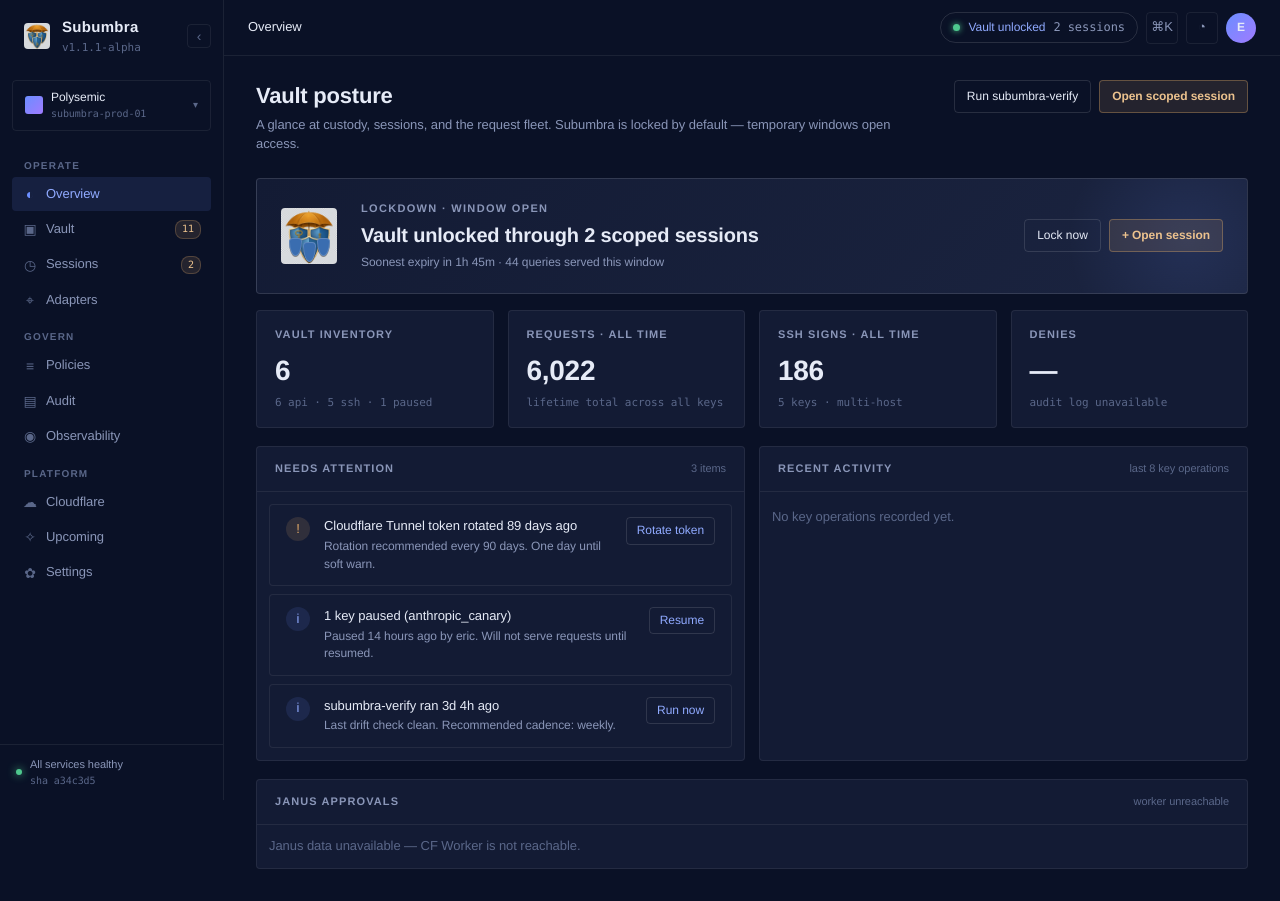
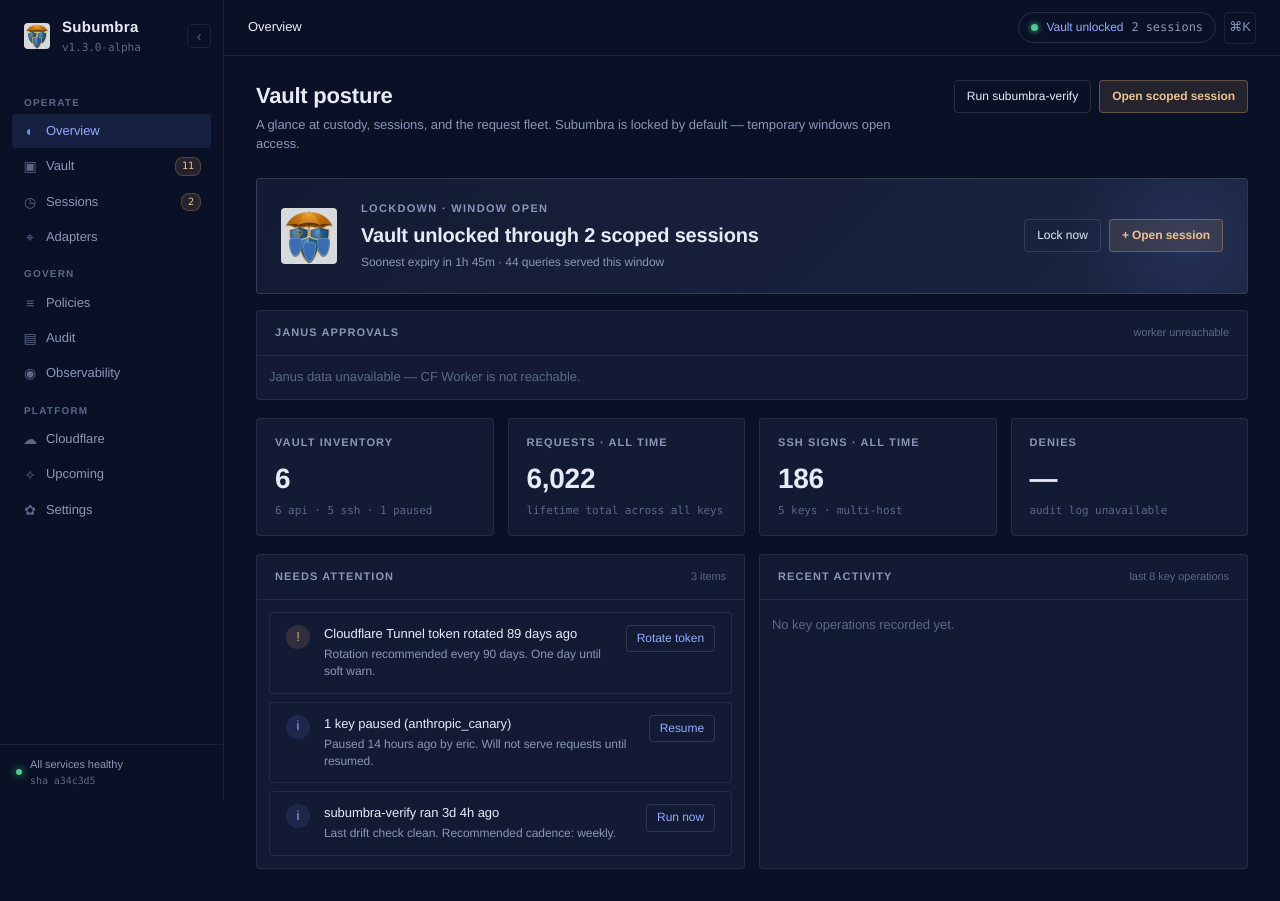
Before and after one commit to polysemic/Subumbra, a Flask app: page /overview in a window 1280 px wide. Run offline with Flask 3, Linux system fonts and the light colour scheme; data that the repository does not hold is empty; parts of the project's set-up code (start-up, migrations or seed data) failed here and were passed over; some libraries are stand-ins or nearby versions.

Commit message:
chore: UI tidying — hide deferred chrome, bump version, move Janus card
base.html:
- Comment out org switcher (multi-instance deferred)
- Comment out notifications button (push model deferred)
- Comment out user avatar (account management / multi-tenancy deferred)
- VERSION default bumped to 1.3.0-alpha

overview.html:
- Move Janus Approvals card from page bottom to between hero and stat
  grid (below session window, above the 4-tile stats row)

app.py:
- Remove unused cryptography imports (serialization, hashes, OAEP, MGF1)

Co-Authored-By: Claude Sonnet 4.6 <noreply@anthropic.com>

```diff
--- a/ui/app.py
+++ b/ui/app.py
@@ -140,8 +140,6 @@ if DEMO_MODE:
 
 try:
     from cryptography.hazmat.primitives.asymmetric import rsa
-    from cryptography.hazmat.primitives import serialization, hashes
-    from cryptography.hazmat.primitives.asymmetric.padding import OAEP, MGF1
     _HAS_CRYPTO = True
 except Exception:
     _HAS_CRYPTO = False
@@ -887,7 +885,7 @@ def inject_globals():
     return {
         "NAV":                   NAV,
         "ORG":                   ORG,
-        "VERSION":               os.environ.get("SUBUMBRA_VERSION", "1.1.1-alpha"),
+        "VERSION":               os.environ.get("SUBUMBRA_VERSION", "1.3.0-alpha"),
         "now":                   datetime.now(timezone.utc).isoformat(timespec="seconds"),
         "gate_vapid_public_key": SUBUMBRA_GATE_VAPID_PUBLIC_KEY,
         "console_url":           host_url,
--- a/ui/templates/base.html
+++ b/ui/templates/base.html
@@ -36,14 +36,7 @@
       <button class="side__collapse-btn" id="sideCollapseBtn" title="Collapse sidebar" aria-label="Toggle sidebar">‹</button>
     </div>
 
-    <div class="side__org" role="button" tabindex="0">
-      <div class="side__org-dot"></div>
-      <div>
-        <div class="side__org-name">{{ ORG.name }}</div>
-        <div class="side__org-instance">{{ ORG.instance }}</div>
-      </div>
-      <div class="side__org-caret">▾</div>
-    </div>
+    {# org switcher — deferred until multi-instance support is built #}
 
     <nav class="side__nav">
       <div class="side__section">Operate</div>
@@ -120,8 +113,8 @@
           </a>
         {% endif %}
         <button class="top__icon" title="Command palette (⌘K)">⌘K</button>
-        <button class="top__icon" title="Notifications">◔</button>
-        <div class="top__user" title="{{ ORG.user }}">{{ ORG.user[0]|upper }}</div>
+        {# notifications — deferred until push/alert model is defined #}
+        {# user avatar — deferred until account management / multi-tenancy #}
       </div>
     </header>
 
--- a/ui/templates/overview.html
+++ b/ui/templates/overview.html
@@ -48,6 +48,58 @@
     <a class="btn btn--primary" href="/sessions">+ Open session</a>
   </div>
 </div>
+
+{# ── Janus Approvals ───────────────────────────────────────────── #}
+{% if data.gate is not none %}
+<div class="card" style="margin-bottom:18px">
+  <div class="card__head">
+    <div class="card__title">Janus Approvals</div>
+    <div class="card__meta">
+      {{ data.gate.subscription_count|default(0) }} subscriber{{ 's' if (data.gate.subscription_count|default(0)) != 1 else '' }}
+      · {{ data.gate.pending_count|default(0) }} pending
+    </div>
+  </div>
+  <div class="card__body" style="padding:12px">
+    {% set pending = data.gate.pending|default([]) %}
+    {% if pending %}
+      <table style="width:100%;font-size:12px;border-collapse:collapse">
+        <thead>
+          <tr style="color:var(--text-dim);text-align:left">
+            <th style="padding:4px 8px">Created</th>
+            <th style="padding:4px 8px">Flow</th>
+            <th style="padding:4px 8px">Adapter</th>
+            <th style="padding:4px 8px">Key ID</th>
+            <th style="padding:4px 8px">Expires</th>
+          </tr>
+        </thead>
+        <tbody>
+          {% for req in pending %}
+          <tr style="border-top:1px solid var(--border)">
+            <td style="padding:4px 8px;color:var(--text-muted)" class="mono">{{ req.created_at|default('—') }}</td>
+            <td style="padding:4px 8px">{{ req.flow|default('—') }}</td>
+            <td style="padding:4px 8px">{{ req.adapter_id|default('—') }}</td>
+            <td style="padding:4px 8px" class="mono">{{ req.key_id|default('—') }}</td>
+            <td style="padding:4px 8px;color:var(--text-muted)" class="mono">{{ req.expires_at|default('—') }}</td>
+          </tr>
+          {% endfor %}
+        </tbody>
+      </table>
+    {% else %}
+      <div style="color:var(--text-dim);font-size:13px">No pending approvals.</div>
+    {% endif %}
+  </div>
+</div>
+{% else %}
+<div class="card" style="margin-bottom:18px">
+  <div class="card__head">
+    <div class="card__title">Janus Approvals</div>
+    <div class="card__meta" style="color:var(--text-dim)">worker unreachable</div>
+  </div>
+  <div class="card__body" style="padding:12px">
+    <div style="color:var(--text-dim);font-size:13px">Janus data unavailable — CF Worker is not reachable.</div>
+  </div>
+</div>
+{% endif %}
 
 {# ── Stat tiles ───────────────────────────────────────────────── #}
 <div class="grid-4" style="margin-bottom:18px">
@@ -117,55 +169,4 @@
 
 </div>
 
-{# ── Janus Approvals ───────────────────────────────────────────── #}
-{% if data.gate is not none %}
-<div class="card" style="margin-top:18px">
-  <div class="card__head">
-    <div class="card__title">Janus Approvals</div>
-    <div class="card__meta">
-      {{ data.gate.subscription_count|default(0) }} subscriber{{ 's' if (data.gate.subscription_count|default(0)) != 1 else '' }}
-      · {{ data.gate.pending_count|default(0) }} pending
-    </div>
-  </div>
-  <div class="card__body" style="padding:12px">
-    {% set pending = data.gate.pending|default([]) %}
-    {% if pending %}
-      <table style="width:100%;font-size:12px;border-collapse:collapse">
-        <thead>
-          <tr style="color:var(--text-dim);text-align:left">
-            <th style="padding:4px 8px">Created</th>
-            <th style="padding:4px 8px">Flow</th>
-            <th style="padding:4px 8px">Adapter</th>
-            <th style="padding:4px 8px">Key ID</th>
-            <th style="padding:4px 8px">Expires</th>
-          </tr>
-        </thead>
-        <tbody>
-          {% for req in pending %}
-          <tr style="border-top:1px solid var(--border)">
-            <td style="padding:4px 8px;color:var(--text-muted)" class="mono">{{ req.created_at|default('—') }}</td>
-            <td style="padding:4px 8px">{{ req.flow|default('—') }}</td>
-            <td style="padding:4px 8px">{{ req.adapter_id|default('—') }}</td>
-            <td style="padding:4px 8px" class="mono">{{ req.key_id|default('—') }}</td>
-            <td style="padding:4px 8px;color:var(--text-muted)" class="mono">{{ req.expires_at|default('—') }}</td>
-          </tr>
-          {% endfor %}
-        </tbody>
-      </table>
-    {% else %}
-      <div style="color:var(--text-dim);font-size:13px">No pending approvals.</div>
-    {% endif %}
-  </div>
-</div>
-{% else %}
-<div class="card" style="margin-top:18px">
-  <div class="card__head">
-    <div class="card__title">Janus Approvals</div>
-    <div class="card__meta" style="color:var(--text-dim)">worker unreachable</div>
-  </div>
-  <div class="card__body" style="padding:12px">
-    <div style="color:var(--text-dim);font-size:13px">Janus data unavailable — CF Worker is not reachable.</div>
-  </div>
-</div>
-{% endif %}
 {% endblock %}
```
